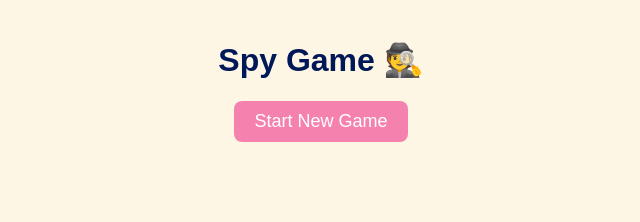
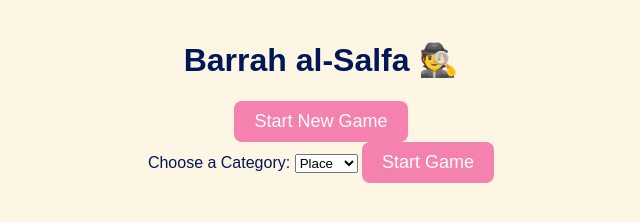
Before and after one commit to Badam9138/Spy, a plain HTML site: page index.html in a window 1280 px wide. Shown: the whole page, without its empty margins (319-959 px from the left). Drawn offline with Linux system fonts and the light colour scheme.

Commit message:
added choose topic button

```diff
--- a/index.html
+++ b/index.html
@@ -3,13 +3,13 @@
 <head>
   <meta charset="UTF-8">
   <meta name="viewport" content="width=device-width, initial-scale=1.0">
-  <title>Spy Game</title>
+  <title>Barrah al-Salfa</title>
   <link rel="stylesheet" href="style.css">
   <link rel="manifest" href="manifest.json">
 </head>
 <body>
   <div class="container">
-    <h1>Spy Game 🕵️</h1>
+    <h1>Barrah al-Salfa 🕵️</h1>
     <button onclick="startGame()">Start New Game</button>
     <div id="playerRole"></div>
   </div>
@@ -17,3 +17,11 @@
   <script src="script.js"></script>
 </body>
 </html>
+
+<label for="category">Choose a Category:</label>
+<select id="category">
+  <option value="Place">Place</option>
+  <option value="Food">Food</option>
+  <option value="Animal">Animal</option>
+</select>
+<button onclick="startGame()">Start Game</button>
```
Also changed, not shown: manifest.json.
